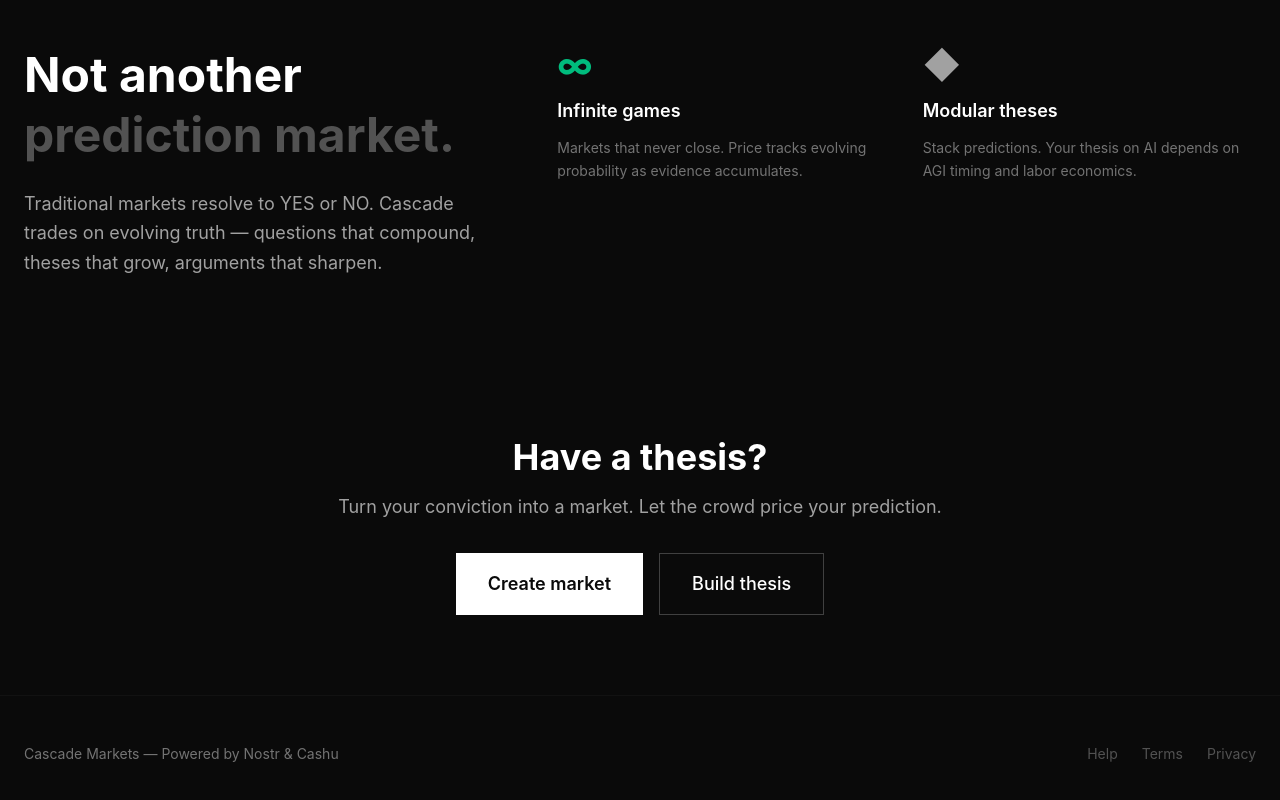
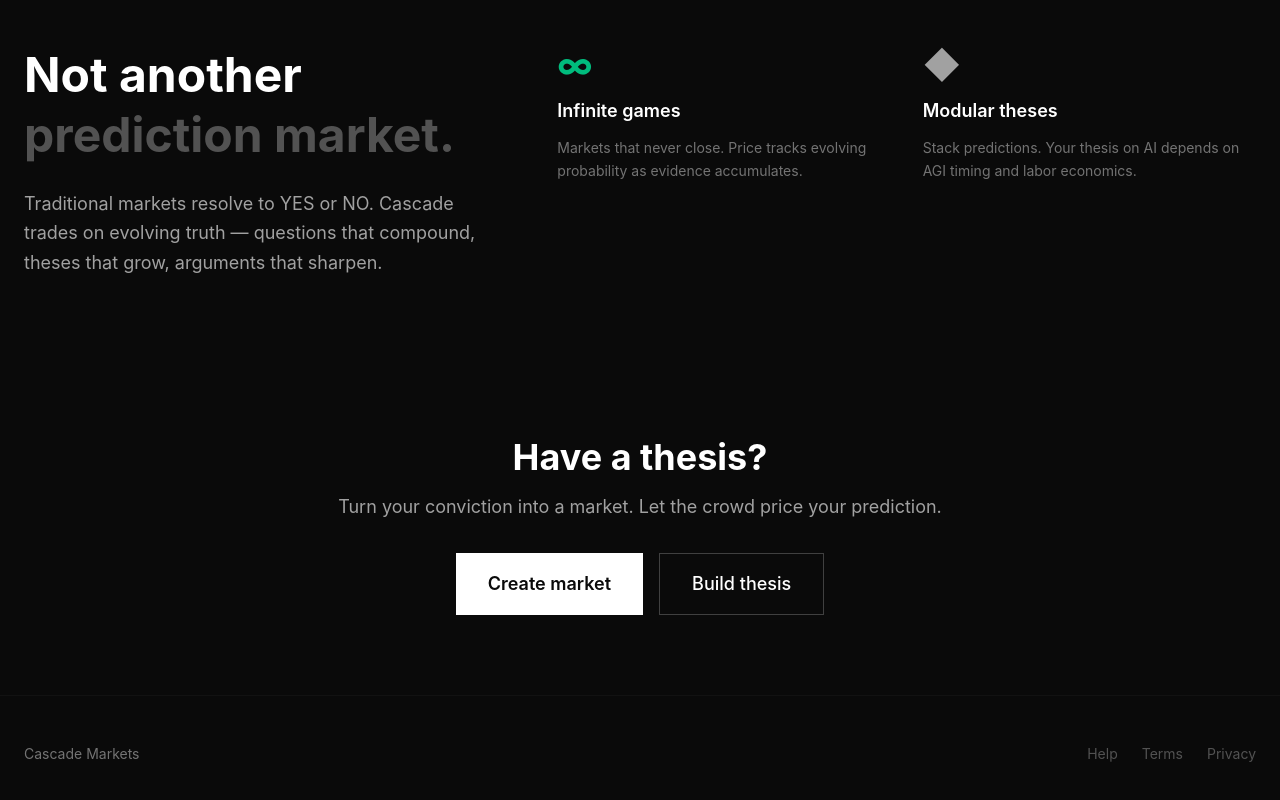
Before and after one commit to pablof7z/cascade, a SvelteKit app: page / in a window 1280 px wide. Shown: the part 1352-2152 px from the top of the page. Built offline with nearby package versions, Linux system fonts and the light colour scheme.

Commit message:
Remove Nostr references from landing page
- Line 325: 'via Nostr' removed, now reads 'Markets updating in real-time'
- Footer: 'Powered by Nostr & Cashu' removed, now 'Cascade Markets'

Tech stack is infrastructure, not story. User-facing copy only.

```diff
--- a/src/routes/+page.svelte
+++ b/src/routes/+page.svelte
@@ -679,7 +679,7 @@
     <div class="max-w-7xl mx-auto px-6">
       <div class="flex flex-wrap items-center justify-between gap-4">
         <div class="text-sm text-neutral-500">
-          Cascade Markets — Powered by Nostr & Cashu
+          Cascade Markets
         </div>
         <div class="flex gap-6 text-sm text-neutral-600">
           <a href="/help" class="hover:text-neutral-400 transition-colors">Help</a>
```
